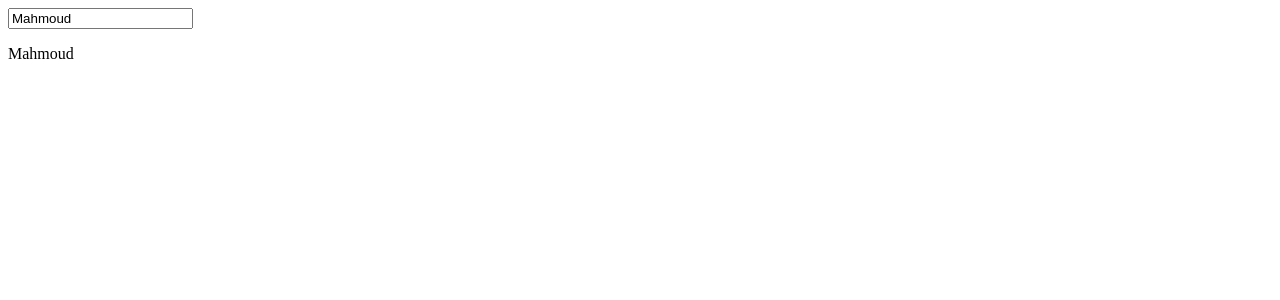
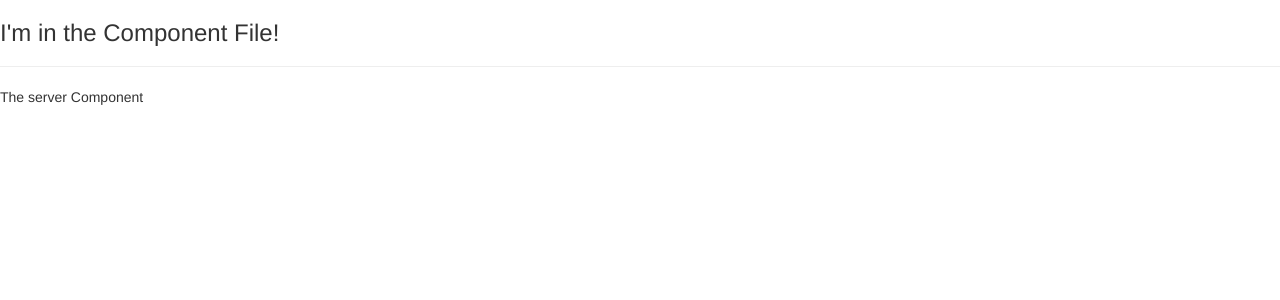
Before and after one commit to Moe-Ajam/my-first-app, an Angular app: page / in a window 1280 px wide. Shown: the top 300 px of the page. Built offline with nearby package versions, Linux system fonts and the light colour scheme.

Commit message:
Adding first component

```diff
--- a/angular.json
+++ b/angular.json
@@ -25,6 +25,7 @@
               "src/assets"
             ],
             "styles": [
+              "node_modules/bootstrap/dist/css/bootstrap.min.css",
               "src/styles.css"
             ],
             "scripts": []
--- a/package.json
+++ b/package.json
@@ -18,6 +18,7 @@
     "@angular/platform-browser": "^16.0.0",
     "@angular/platform-browser-dynamic": "^16.0.0",
     "@angular/router": "^16.0.0",
+    "bootstrap": "^3.4.1",
     "rxjs": "~7.8.0",
     "tslib": "^2.3.0",
     "zone.js": "~0.13.0"
--- a/src/app/app.component.html
+++ b/src/app/app.component.html
@@ -1,2 +1,3 @@
-<input type="text" [(ngModel)]="name">
-<p>{{ name }}</p>
+<h3>I'm in the Component File!</h3>
+<hr>
+<app-server></app-server>
--- a/src/app/app.component.ts
+++ b/src/app/app.component.ts
@@ -6,5 +6,4 @@
   styleUrls: ['./app.component.css']
 })
 export class AppComponent {
-  name = 'Mahmoud';
 }
--- /dev/null
+++ b/src/app/server/server.component.html
@@ -0,0 +1 @@
+<p>The server Component</p>
```
Also changed, not shown: src/app/app.module.ts (+4 -4 lines), src/app/server/server.component.ts (added, +9 -0 lines), 2 other files (tests, documents, lock files or other folders).
